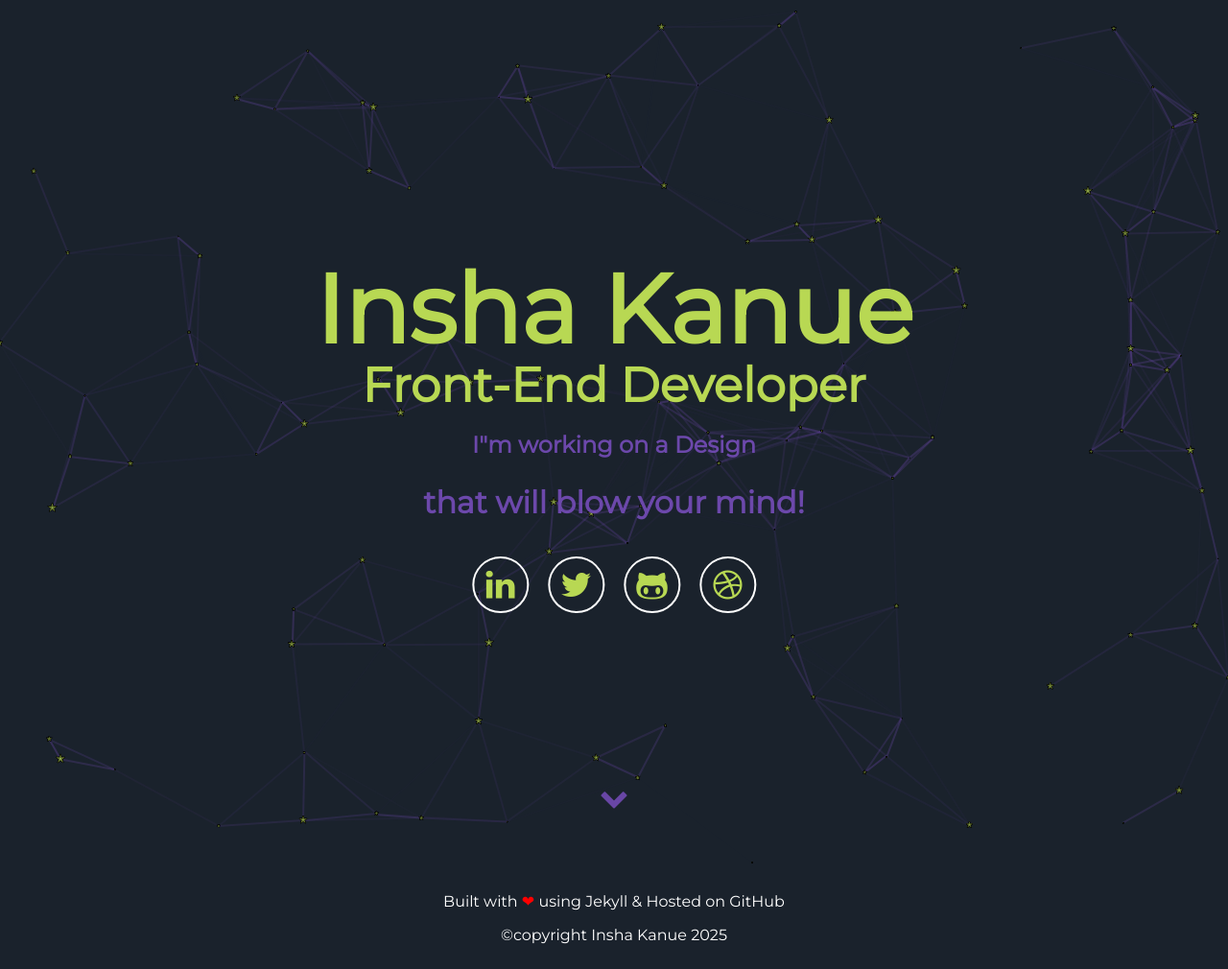
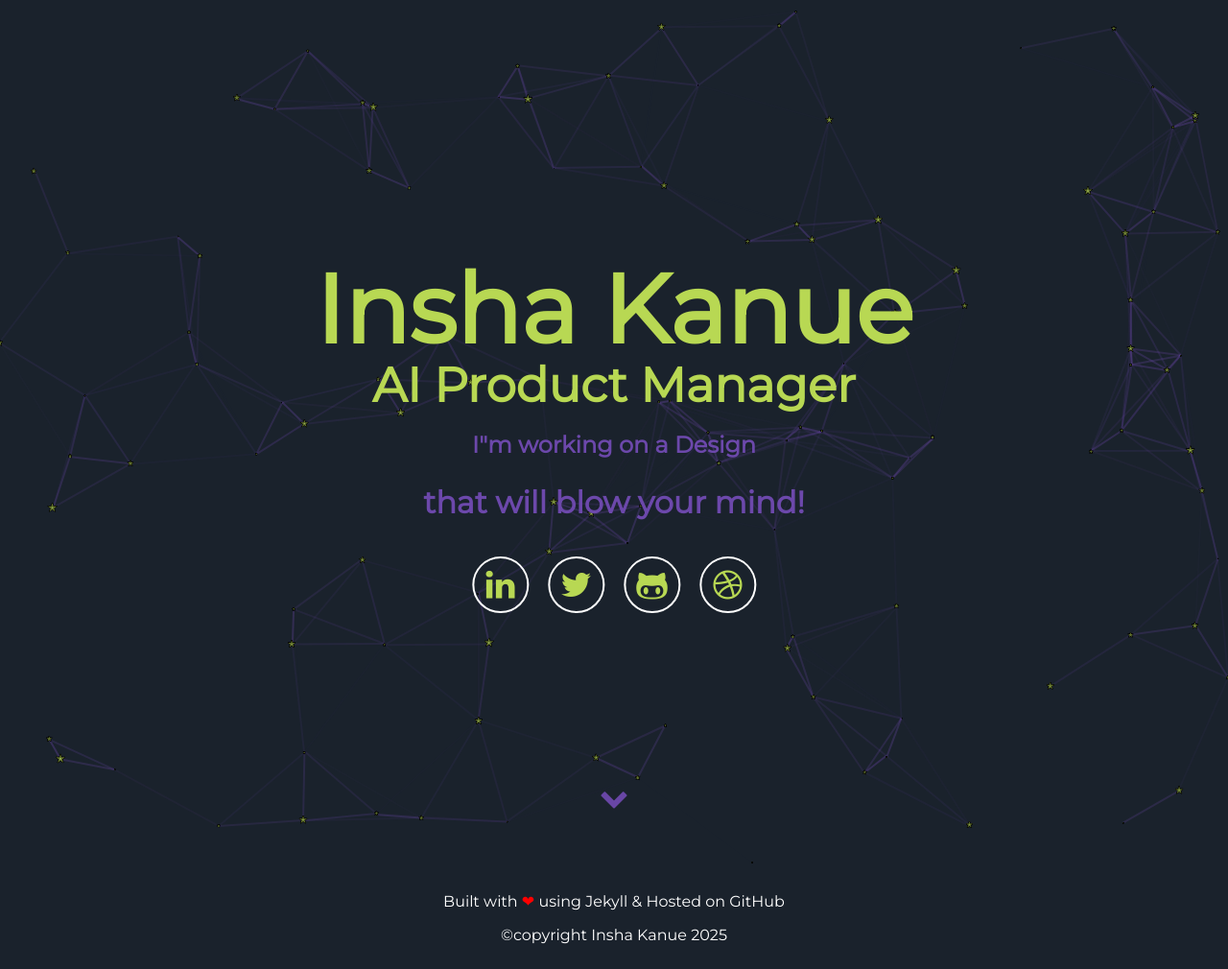
Before and after one commit to inshakanue/inshakanue.github.io, a Jekyll site: the page built from index.html, in a window 1280 px wide. Shown: the whole page at 96% size. Built offline with Jekyll 4.4.1, drawn with Linux system fonts in a browser that asks for light colours.

Commit message:
Update _config.yml

```diff
--- a/_config.yml
+++ b/_config.yml
@@ -7,15 +7,13 @@ description: Portfolio website of Front-End Developer Insha Kanue
 
 # User settings
 username: Insha Kanue
-user_description: Front-End Developer
-user_title: Front-End Developer
+user_description: AI Product Manager
+user_title: AI Product Manager
 #email:
 linkedin_username: inshakanue
 twitter_username: InshaKanue
 github_username: inshakanue
 dribbble_username: InshaKanue
-facebook_username: InshaKanue
-
 
 # Google-analytics
 google-analytics:
```
